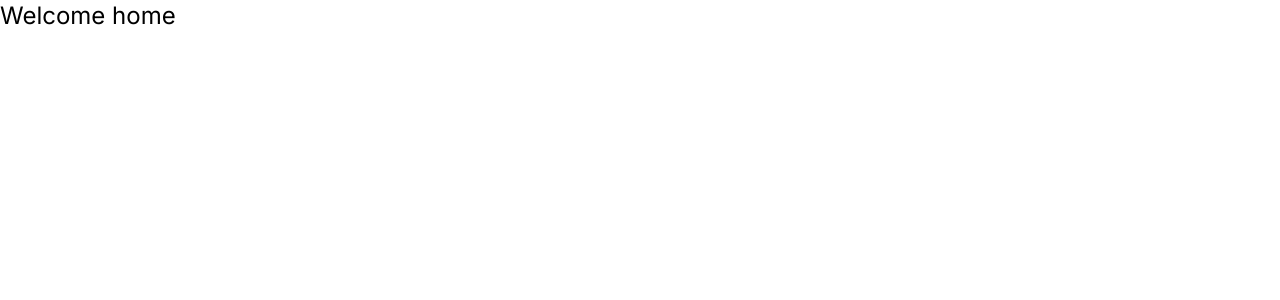
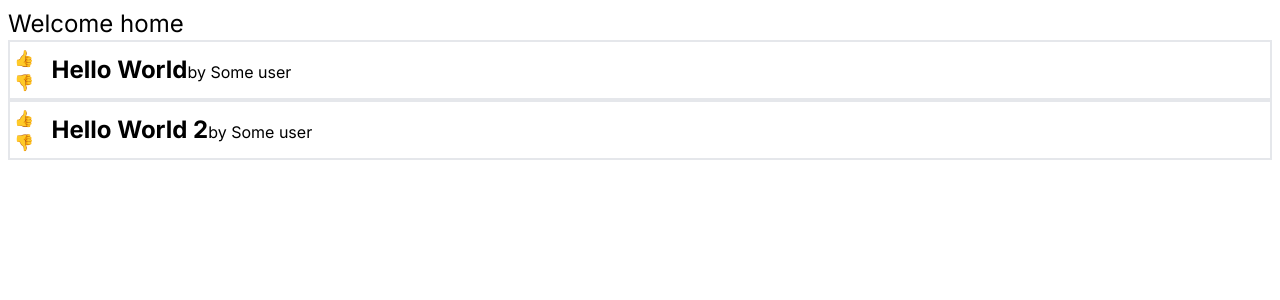
Before and after one commit to neutralparadoxdev/rename-forums, a Next.js app in the folder frontforum/: page / in a window 1280 px wide. Shown: the top 300 px of the page. Built offline with nearby package versions, Linux system fonts and the light colour scheme.

Commit message:
Created and Added PostList on Home page

```diff
--- /dev/null
+++ b/frontforum/src/app/features/post-list/PostList.tsx
@@ -0,0 +1,27 @@
+'use client';
+
+import { PostStub, PostStubProps } from './PostStub';
+
+import { useState, FC } from 'react';
+
+type PostListProps = {
+    for: string
+}
+
+const EXAMPLE_POSTS: PostStubProps[] = [
+    { id: "none", subforum: "home", title: "Hello World", user: "Some user" },
+    { id: "none1", subforum: "home", title: "Hello World 2", user: "Some user" }
+]
+
+export const PostList: FC<PostListProps> = ({}: PostListProps) => {
+
+    const [data, setData] = useState<PostListProps[]>([]);
+
+    return (
+        <>
+        <ul>
+            { EXAMPLE_POSTS.map((x) => <PostStub {...x}></PostStub> )}
+        </ul>
+        </>
+    );
+}
--- /dev/null
+++ b/frontforum/src/app/features/post-list/PostStub.tsx
@@ -0,0 +1,26 @@
+'use client';
+
+export type PostStubProps = {
+    title: string
+    user: string
+    id: string
+    subforum: string
+}
+
+function genLink(): string {
+    return ""
+}
+
+export const PostStub: React.FC<PostStubProps> = ({ title, user, subforum, id }: PostStubProps) => {
+    return (
+        <li key={(user + subforum + id)}
+            className="p-1 border-2 min-w-max grid grid-rows-4 grid-cols-[3%_98%]">
+            <a className="grid-row-1 col-start-1 col-end-1 row-span-2" href={"hover:border-2 hover:text-red-500"}>👍</a>
+            <a className="grid-row-3 col-start-1 col-end-1 row-span-2" href={"hover:border-2 hover:text-red-500"}>👎</a>
+            <div className="mt-[auto] mb-[auto] row-start-1 row-end-5 row-span-4 col-start-2 col-end-3 align-right w-max-full">
+                <span className=" font-bold text-2xl hover:border-2 hover:text-red-500 mt-auto mb-auto" ><a  href={genLink()}>{title}</a></span>
+                <span>by {user}</span>
+            </div>
+        </li>
+        );
+}
--- a/frontforum/src/app/page.tsx
+++ b/frontforum/src/app/page.tsx
@@ -1,9 +1,12 @@
 import Image from 'next/image'
+
+import { PostList } from './features/post-list/PostList';
 
 export default function Home() {
   return (
-    <main>
+    <main className="border-box p-2">
       <h1 className="text-2xl">Welcome home</h1>
+      <PostList for="/home"></PostList>
     </main>
   )
 }
```
